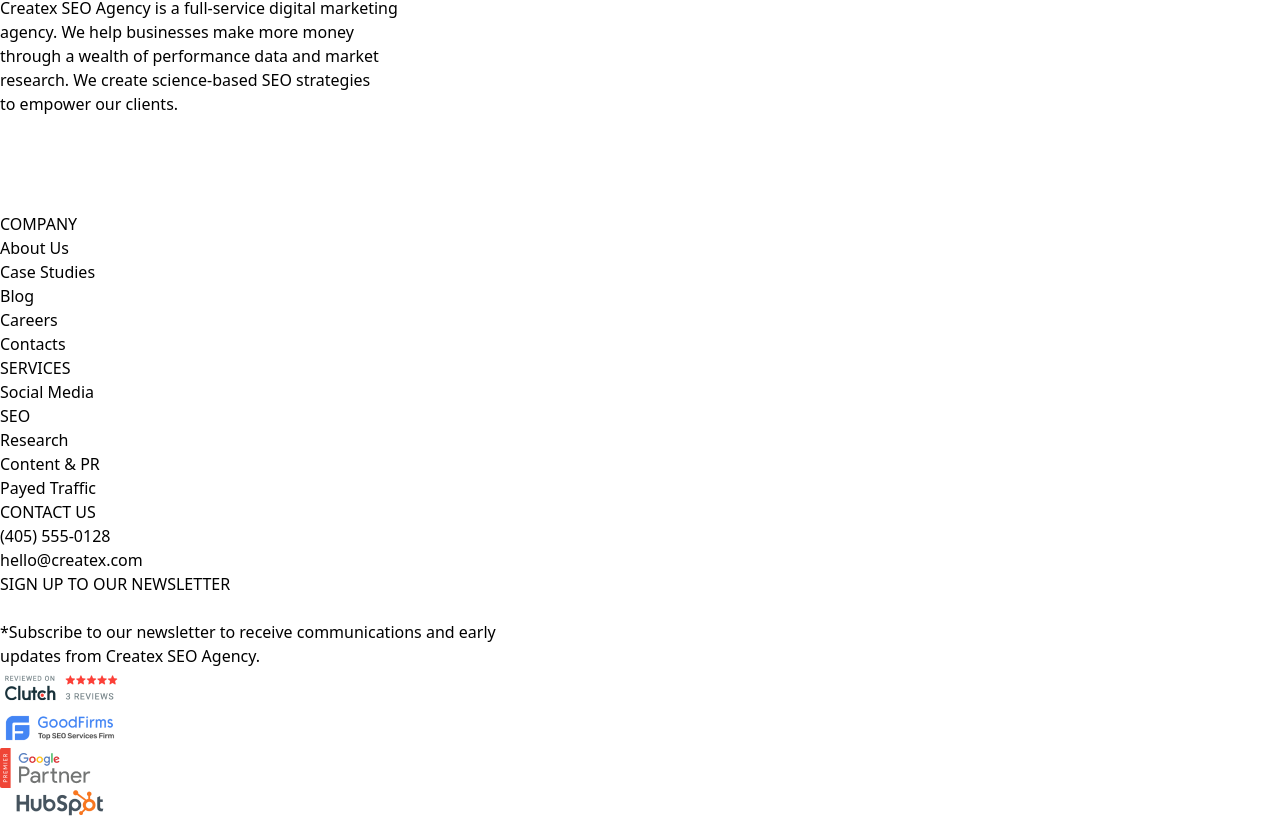
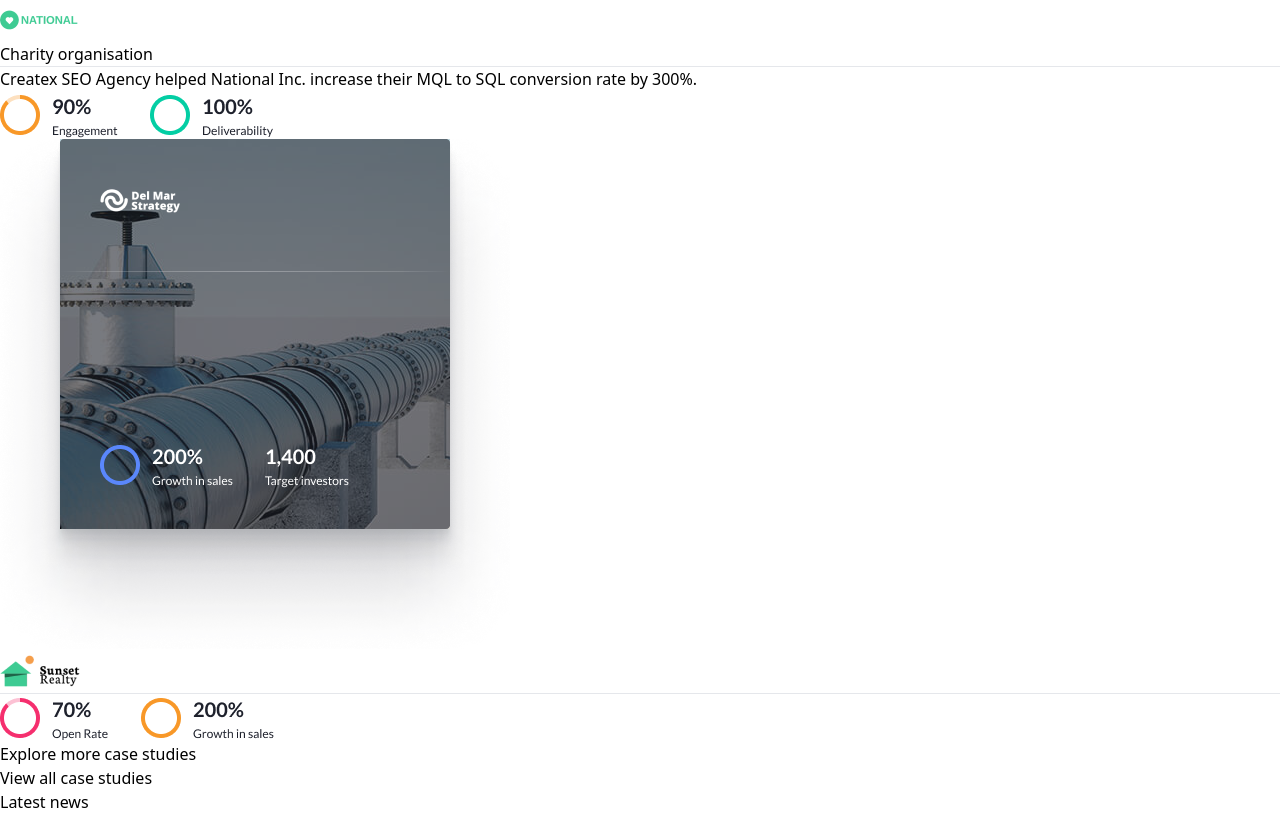
Before and after one commit to Shahzod-K/teamworkDurust, a React (Vite) app: page /caseStudies in a window 1280 px wide. Shown: the part 4822-5640 px from the top of the page. Built offline with nearby package versions, Linux system fonts and the light colour scheme.

Commit message:
update nav

```diff
--- a/src/pages/caseStudies/caseStudies.tsx
+++ b/src/pages/caseStudies/caseStudies.tsx
@@ -12,6 +12,8 @@
 import img10 from "./picturesAb/ic-website.png"
 import "./case.css";
 import Card1 from "../main/card1/card1";
+import Card2 from "../main/card2/card2";
+import Card3 from "../main/card3/card3";
 const CaseStudies = () => {
   return (
     <div className="max-w-[1400px] mx-auto">
@@ -159,6 +161,8 @@
             </p>
           </div>
         </div>
+        <Card2/>
+        <Card3/>
       </div>
     </div>
   );
```
